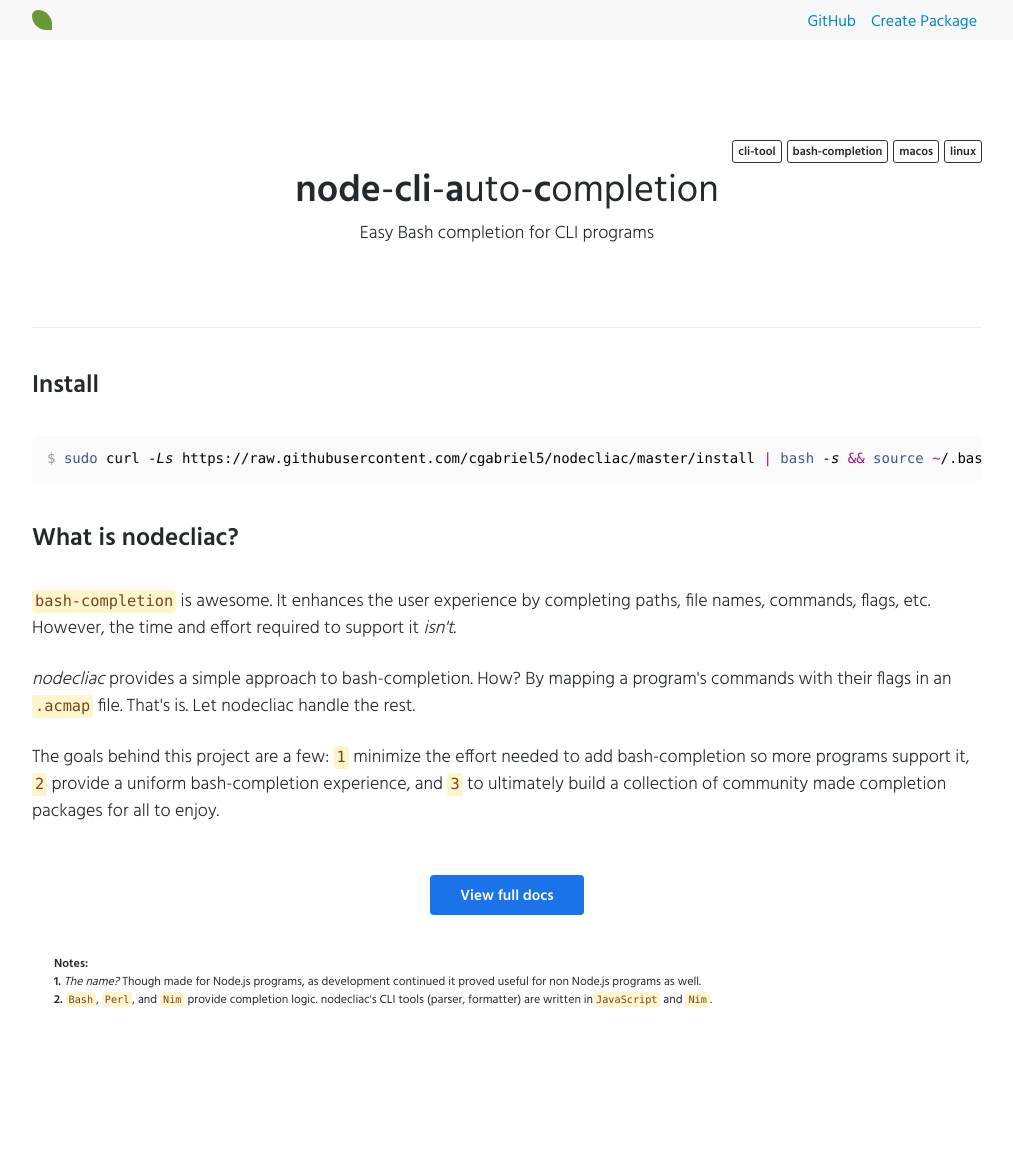
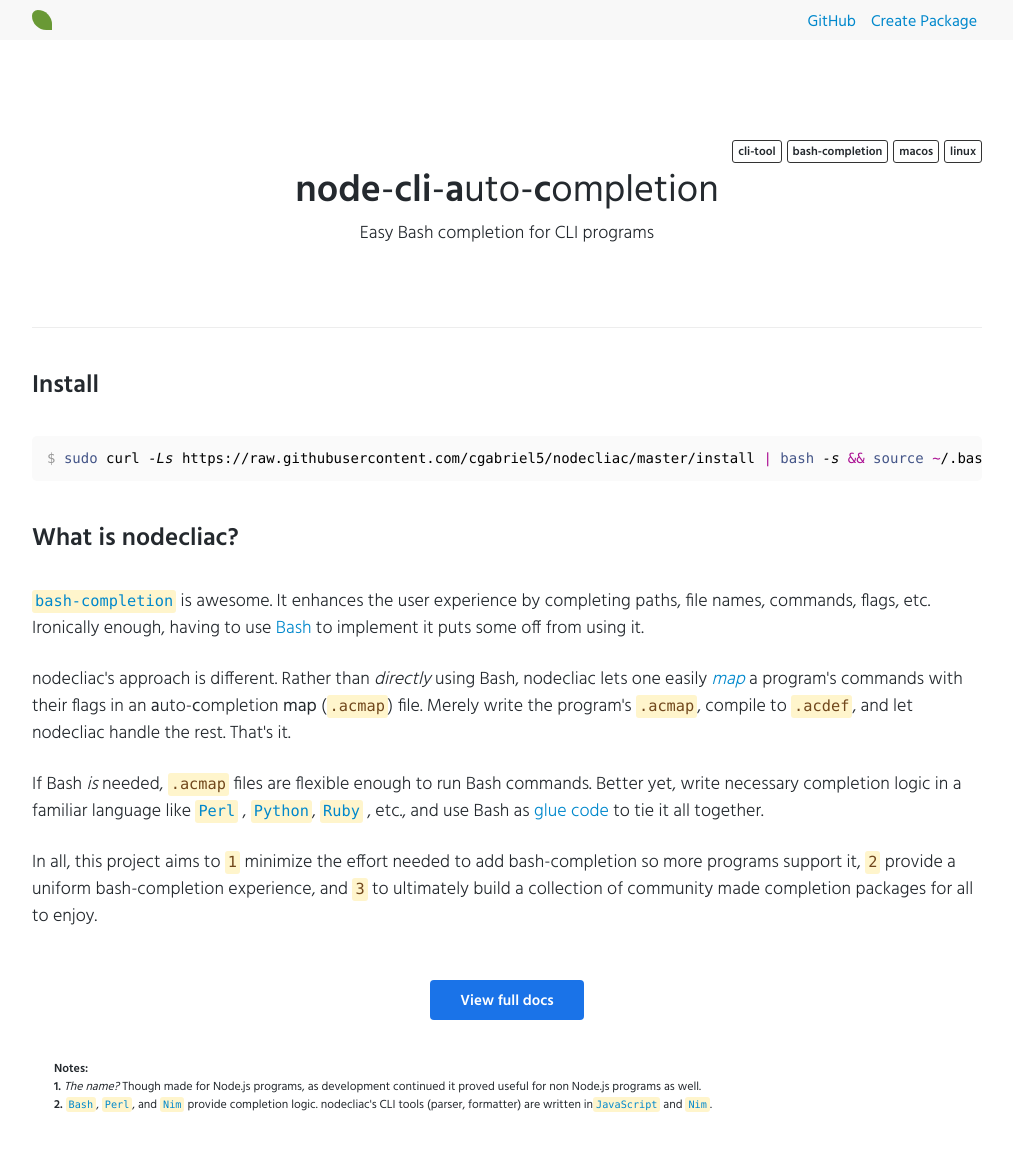
Before and after one commit to cgabriel5/nodecliac, a website: page index.html in a window 1280 px wide. Shown: the whole page, without its empty margins (133-1146 px from the left). Before the commit the page ends 1069 px from the top, so only its background shows below. Drawn offline with Linux system fonts and the light colour scheme.

Commit message:
update: Update website message to match README.md

```diff
--- a/index.html
+++ b/index.html
@@ -95,44 +95,97 @@
 				<p class="section-paragraph">
 					<code
 						><a
-							class="anchor"
+							class="anchor link"
 							href="https://github.com/scop/bash-completion"
 							target="_blank"
 							>bash-completion</a
 						></code
 					>
 					is awesome. It enhances the user experience by completing
-					paths, file names, commands, flags, etc. However, the time
-					and effort required to support it
-					<span class="italic">isn't</span>.
+					paths, file names, commands, flags, etc. Ironically enough,
+					having to use
+					<a
+						class="anchor link"
+						href="https://www.gnu.org/software/bash/"
+						target="_blank"
+						>Bash</a
+					>
+					to implement it puts some off from using it.
 				</p>
 
 				<br />
 
 				<p class="section-paragraph">
-					<span class="italic">nodecliac</span> provides a simple
-					approach to bash-completion. How? By mapping a program's
-					commands with their flags in an
-					<code
-						><a
-							class="anchor"
+					nodecliac's approach is different. Rather than
+					<span class="italic">directly</span> using Bash, nodecliac
+					lets one easily
+					<span class="italic">
+						<a
+							class="anchor link"
 							href="https://github.com/cgabriel5/nodecliac#syntax"
 							target="_blank"
-							>.acmap</a
-						></code
+							>map</a
+						></span
 					>
-					file. That's is. Let nodecliac handle the rest.
+					a program's commands with their flags in an
+					<b>a</b>uto-<b>c</b>ompletion
+					<b>map</b> (<code>.acmap</code>) file. Merely write the
+					program's <code>.acmap</code>, compile to
+					<code>.acdef</code>, and let nodecliac handle the rest.
+					That's it.
 				</p>
 
 				<br />
 
 				<p class="section-paragraph">
-					The goals behind this project are a few:
-					<code>1</code> minimize the effort needed to add
-					bash-completion so more programs support it,
-					<code>2</code> provide a uniform bash-completion experience,
-					and <code>3</code> to ultimately build a collection of
-					community made completion packages for all to enjoy.
+					If Bash <i>is</i> needed, <code>.acmap</code> files are
+					flexible enough to run Bash commands. Better yet, write
+					necessary completion logic in a familiar language like
+					<code
+						><a
+							class="anchor link"
+							href="https://www.perl.org/"
+							target="_blank"
+							>Perl</a
+						></code
+					>
+					,
+					<code
+						><a
+							class="anchor link"
+							href="https://www.python.org/"
+							target="_blank"
+							>Python</a
+						></code
+					>,
+
+					<code
+						><a
+							class="anchor link"
+							href="https://www.ruby-lang.org/en/"
+							target="_blank"
+							>Ruby</a
+						></code
+					>
+					, etc., and use Bash as
+					<a
+						class="anchor link"
+						href="https://en.wikipedia.org/wiki/Scripting_language#Glue_languages"
+						target="_blank"
+						>glue code</a
+					>
+					to tie it all together.
+				</p>
+
+				<br />
+
+				<p class="section-paragraph">
+					In all, this project aims to <code>1</code> minimize the
+					effort needed to add bash-completion so more programs
+					support it, <code>2</code> provide a uniform bash-completion
+					experience, and <code>3</code> to ultimately build a
+					collection of community made completion packages for all to
+					enjoy.
 				</p>
 
 				<div class="action-button">
@@ -158,7 +211,7 @@
 						<span class="bold">2.</span>
 						<code>
 							<a
-								class="anchor"
+								class="anchor link"
 								href="https://www.gnu.org/software/bash/"
 								target="_blank"
 								>Bash</a
@@ -166,7 +219,7 @@
 						>,
 						<code
 							><a
-								class="anchor"
+								class="anchor link"
 								href="https://www.perl.org/"
 								target="_blank"
 								>Perl</a
@@ -174,7 +227,7 @@
 						>, and
 						<code
 							><a
-								class="anchor"
+								class="anchor link"
 								href="https://nim-lang.org/"
 								target="_blank"
 								>Nim</a
@@ -183,7 +236,7 @@
 						provide completion logic. nodecliac's CLI tools (parser,
 						formatter) are written in<code
 							><a
-								class="anchor"
+								class="anchor link"
 								href="https://developer.mozilla.org/en-US/docs/Web/JavaScript"
 								target="_blank"
 								>JavaScript</a
@@ -192,7 +245,7 @@
 						and
 						<code
 							><a
-								class="anchor"
+								class="anchor link"
 								href="https://nim-lang.org/"
 								target="_blank"
 								>Nim</a
--- a/website/css/pre.styles.css
+++ b/website/css/pre.styles.css
@@ -154,8 +154,8 @@ code {
 }
 
 .link {
-	color: #0d61cb;
-	color: #0088cc;
+	/*color: #0d61cb;*/
+	color: #0088cc !important;
 	text-decoration: none;
 }
 
--- a/website/css/styles.css
+++ b/website/css/styles.css
@@ -211,8 +211,8 @@ code {
 }
 
 .link {
-	color: #0d61cb;
-	color: #0088cc;
+	/*color: #0d61cb;*/
+	color: #0088cc !important;
 	text-decoration: none;
 }
 
```
